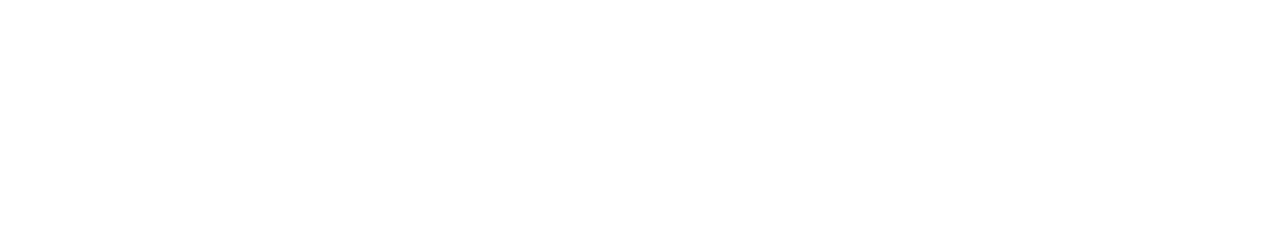
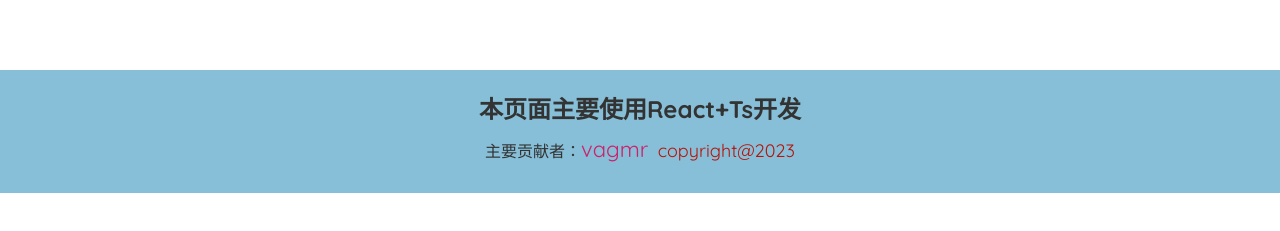
Before and after one commit to vagmr/react_blog, a React (Vite) app: page / in a window 1280 px wide. Shown: the part 369-600 px from the top of the page. Built offline with nearby package versions, Linux system fonts and the light colour scheme; no server answers.

Commit message:
add footer

```diff
--- a/src/App.tsx
+++ b/src/App.tsx
@@ -5,6 +5,7 @@
 import BlogDetail from "./views/blogDetail";
 import NotFound from "./components/notFound";
 import AboutMe from "./views/about";
+import VFooter from "./views/footer";
 /**
  * Renders the main component of the application.
  *  渲染根组件
@@ -37,6 +38,7 @@
             </Route>
           </Switch>
         </div>
+        <VFooter />
       </div>
     </Router>
   )
--- /dev/null
+++ b/src/style/footer.css
@@ -0,0 +1,29 @@
+.footer {
+    text-align: center;
+    background-color: #86bfd7;
+    padding: 20px 0;
+}
+
+.footer h2 {
+    font-size: 1.5rem;
+}
+
+.footer p {
+    margin: 10px 0;
+}
+
+.footer a {
+    text-decoration: none;
+    color: #cc216b;
+    font-size: 22px;
+}
+
+.footer a:hover {
+    text-decoration: underline;
+}
+
+.footer p span {
+    margin-left: 5px;
+    color: #b6130a;
+    font-size: 18px;
+}
--- /dev/null
+++ b/src/views/footer.tsx
@@ -0,0 +1,9 @@
+import "../style/footer.css"
+const VFooter = () => {
+    return (<footer className="footer">
+        <h2>本页面主要使用React+Ts开发</h2>
+        <p>主要贡献者：<a href="https://github.com/vagmr">vagmr</a> <span>copyright@2023</span></p>
+    </footer>);
+};
+
+export default VFooter;
```
